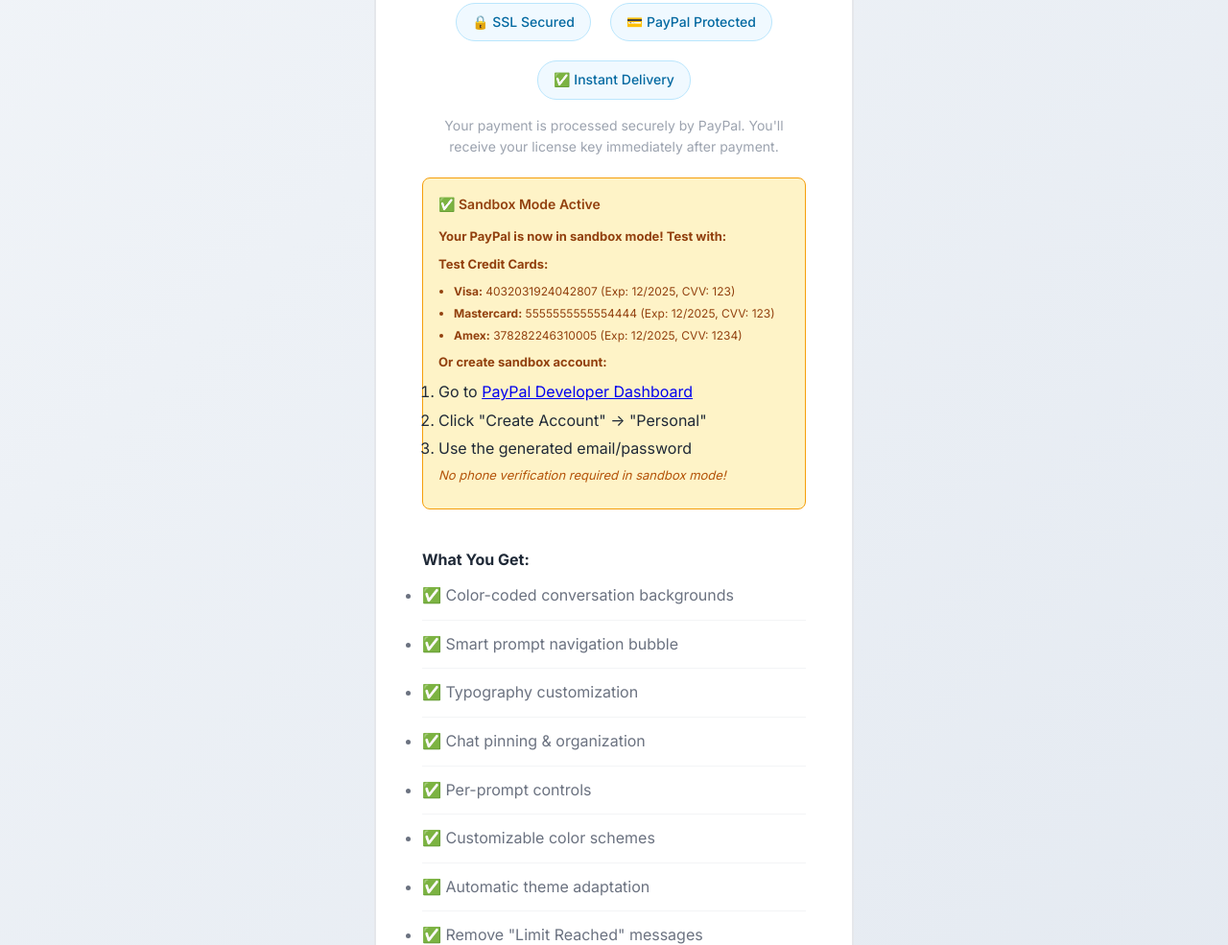
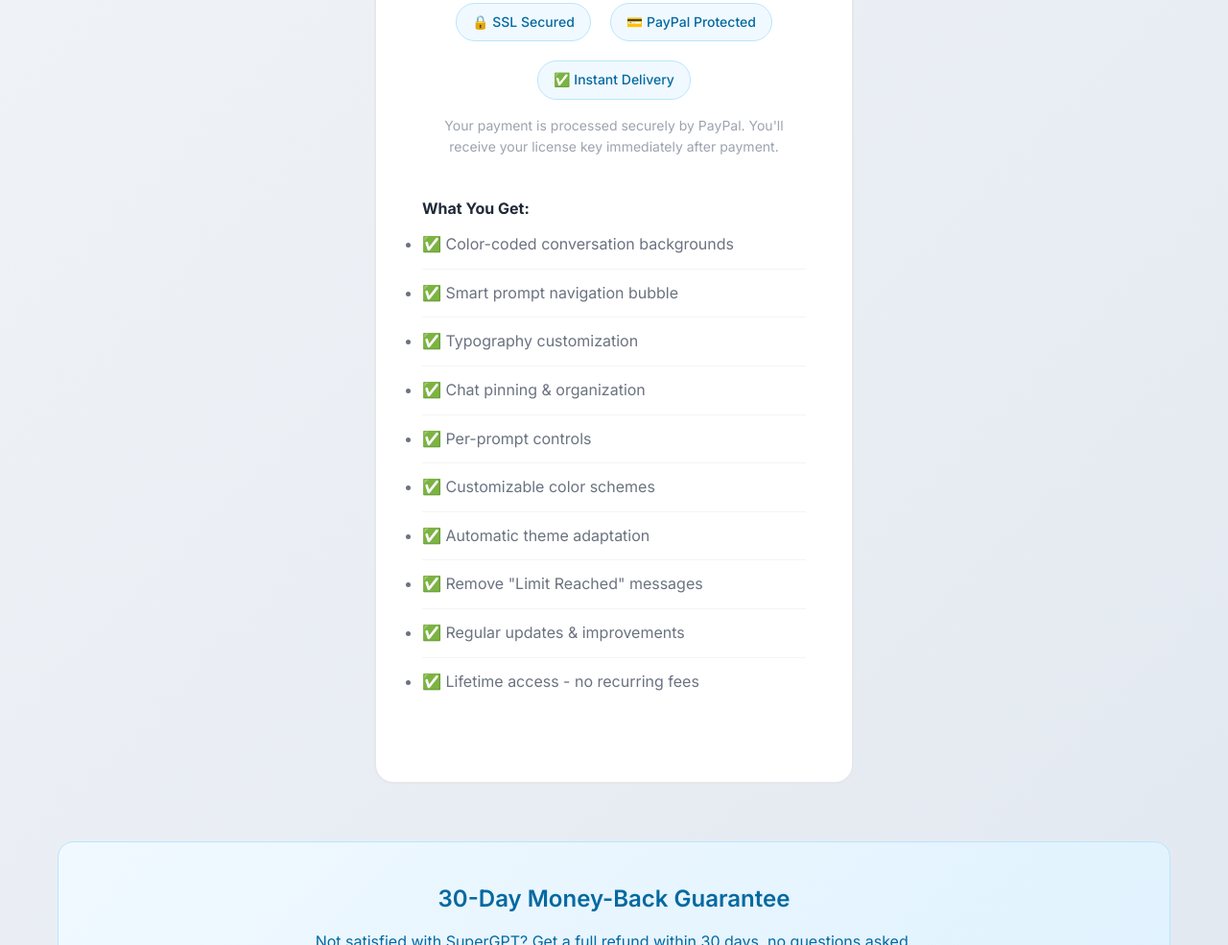
Before and after one commit to BryanChi/SuperGPT-Website, a browser extension: page payment.html in a window 1280 px wide. Shown: the part 1669-2654 px from the top of the page at 96% size. Drawn offline with Linux system fonts and the light colour scheme.

Commit message:
make paypal live

```diff
--- a/config.js
+++ b/config.js
@@ -2,9 +2,9 @@
 const config = {
     // PayPal Configuration
     paypal: {
-        clientId: 'AW1bo3Og1P_xaSVEzcv3R-umo6OPXCMmnaBgdl7Xk3GoTQacCwuKxJqOmz4Vnirl9VOhVIguwbLUfKoC',
+        clientId: 'AVVzspvoyrBZYv6BhuaPGPNTECuA0Vc0KLzfrcdAiFyv72yJQIqv7loska0lLEYgYfYd1F1a9fInrTF7',
         clientSecret: 'EBSBs5tENoExQ0JIqwXglQmuoT5G6O8LLCVKQrvBnpnrULOvu68upryKZ0-yg9TuorXjAInWtCxEnLDp',
-        mode: 'sandbox', // Change to 'live' for production
+        mode: 'live', // Live mode for production
         currency: 'USD'
     },
 
--- a/payment.html
+++ b/payment.html
@@ -10,7 +10,7 @@
     <link rel="preconnect" href="https://fonts.googleapis.com">
     <link rel="preconnect" href="https://fonts.gstatic.com" crossorigin>
     <link href="https://fonts.googleapis.com/css2?family=Inter:wght@300;400;500;600;700&display=swap" rel="stylesheet">
-    <script src="https://www.paypal.com/sdk/js?client-id=AW1bo3Og1P_xaSVEzcv3R-umo6OPXCMmnaBgdl7Xk3GoTQacCwuKxJqOmz4Vnirl9VOhVIguwbLUfKoC&currency=USD&intent=capture&environment=sandbox"></script>
+    <script src="https://www.paypal.com/sdk/js?client-id=AVVzspvoyrBZYv6BhuaPGPNTECuA0Vc0KLzfrcdAiFyv72yJQIqv7loska0lLEYgYfYd1F1a9fInrTF7&currency=USD&intent=capture"></script>
 </head>
 <body>
     <!-- Navigation -->
@@ -90,27 +90,6 @@
                             You'll receive your license key immediately after payment.
                         </p>
 
-                        <!-- Sandbox Testing Info -->
-                        <div class="sandbox-info">
-                            <h4>✅ Sandbox Mode Active</h4>
-                            <p><strong>Your PayPal is now in sandbox mode! Test with:</strong></p>
-
-                            <p><strong>Test Credit Cards:</strong></p>
-                            <ul>
-                                <li><strong>Visa:</strong> 4032031924042807 (Exp: 12/2025, CVV: 123)</li>
-                                <li><strong>Mastercard:</strong> 5555555555554444 (Exp: 12/2025, CVV: 123)</li>
-                                <li><strong>Amex:</strong> 378282246310005 (Exp: 12/2025, CVV: 1234)</li>
-                            </ul>
-
-                            <p><strong>Or create sandbox account:</strong></p>
-                            <ol>
-                                <li>Go to <a href="https://developer.paypal.com/developer/accounts/" target="_blank">PayPal Developer Dashboard</a></li>
-                                <li>Click "Create Account" → "Personal"</li>
-                                <li>Use the generated email/password</li>
-                            </ol>
-
-                            <p><em>No phone verification required in sandbox mode!</em></p>
-                        </div>
                     </div>
                 </div>
 
```
Also changed, not shown: index.html (+1 -1 lines), 3 other files.
